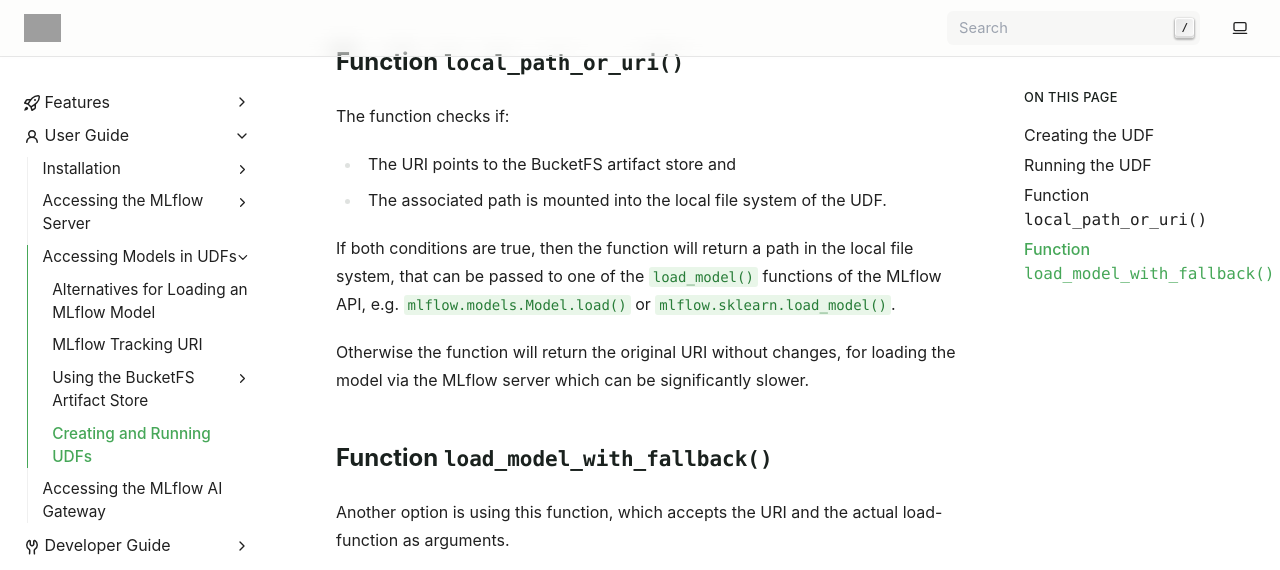
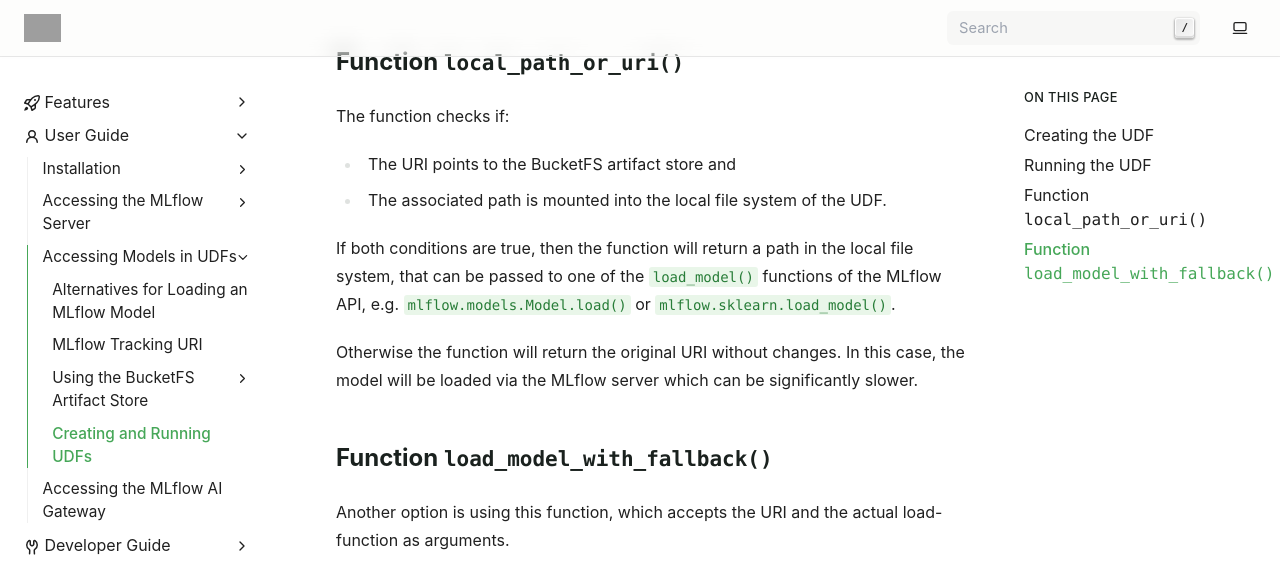
Before and after one commit to exasol/mlflow-plugin, a Sphinx documentation site: the page built from doc/user_guide/udfs/udf_details.rst, in a window 1280 px wide and 900 px high, scrolled down 617 px, cut to the strip 0-570 px from the top of the window. Built offline with Sphinx 7.4.7, drawn with Linux system fonts in a browser that asks for light colours; pages that are not in the unit, such as notebooks, are missing from menus; grey boxes are pictures that could not be loaded.

Commit message:
Split long sentence into 2

```diff
--- a/doc/user_guide/udfs/udf_details.rst
+++ b/doc/user_guide/udfs/udf_details.rst
@@ -40,8 +40,9 @@
 the MLflow API, e.g. ``mlflow.models.Model.load()`` or
 ``mlflow.sklearn.load_model()``.
 
-Otherwise the function will return the original URI without changes, for
-loading the model via the MLflow server which can be significantly slower.
+Otherwise the function will return the original URI without changes.  In this
+case, the model will be loaded via the MLflow server which can be
+significantly slower.
 
 Function ``load_model_with_fallback()``
 +++++++++++++++++++++++++++++++++++++++
```
